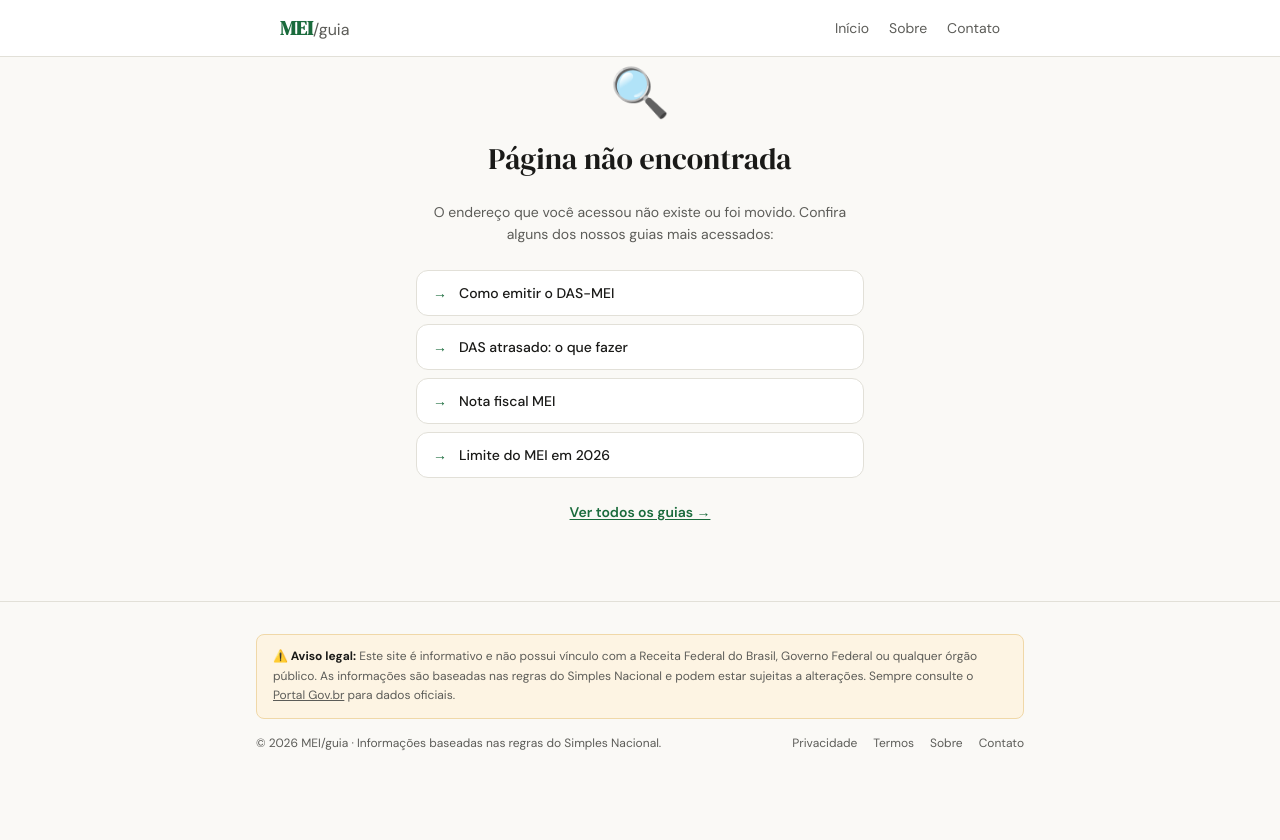
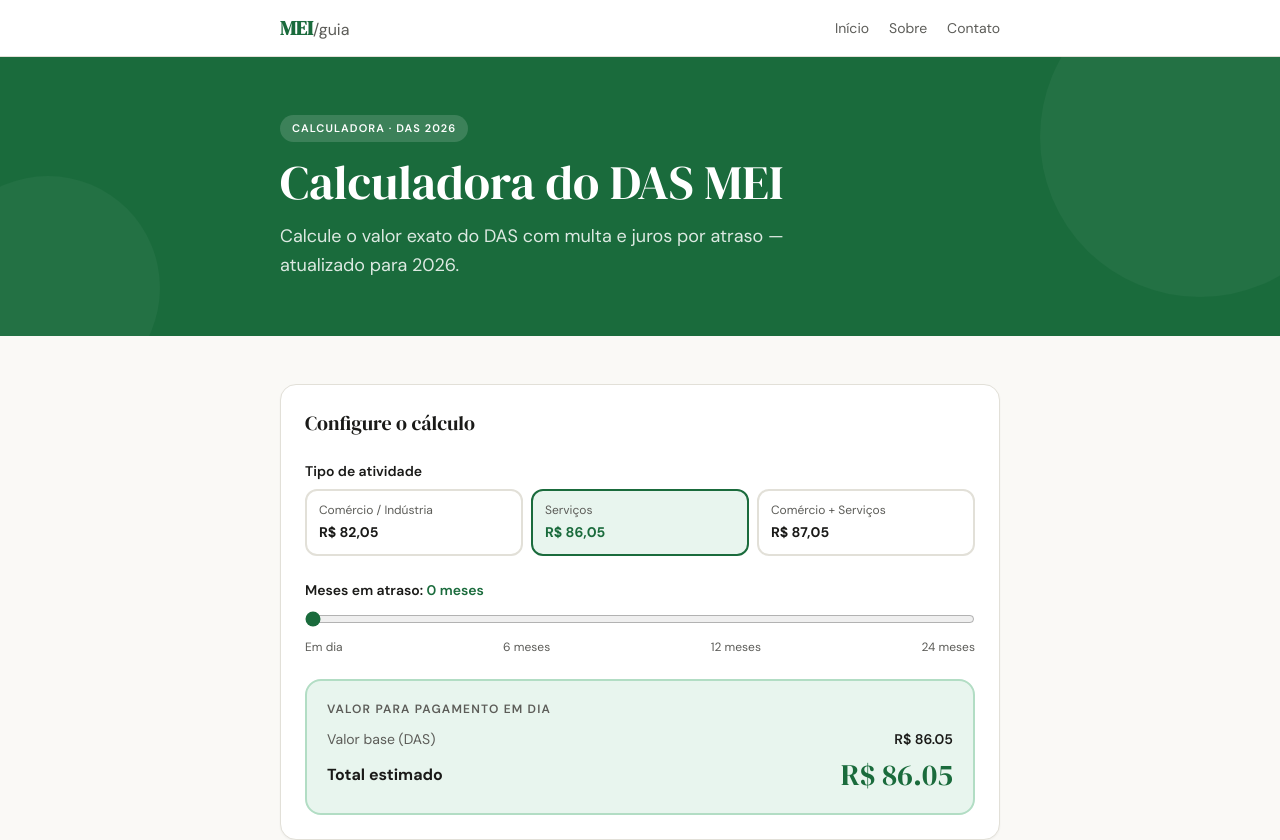
Before and after one commit to LukyAguiar/guiamei.com.br, a Next.js app: page /calculadora-das-mei-atrasado in a window 1280 px wide. Before the commit this address had no page. Shown: the top 840 px of the page. Before the commit the page ends 800 px from the top, so only its background shows below. Built offline with nearby package versions, Linux system fonts and the light colour scheme.

Commit message:
Att calculadora-das-me-atrasado

```diff
--- a/app/calculadora-das-mei/page.tsx
+++ b/app/calculadora-das-mei-atrasado/page.tsx
@@ -207,7 +207,7 @@ export default function Page() {
 
       </div>
 
-      <RelatedPages current="/calculadora-das-mei" />
+      <RelatedPages current="/calculadora-das-mei-atrasado" />
     </main>
   );
 }
--- a/app/mei-irregular-como-regularizar/page.tsx
+++ b/app/mei-irregular-como-regularizar/page.tsx
@@ -109,7 +109,7 @@ export default function Page() {
             <li>→ <InternalLink href="/como-consultar-debitos-mei">Como consultar débitos do MEI</InternalLink></li>
             <li>→ <InternalLink href="/das-atrasado">DAS atrasado: como regularizar</InternalLink></li>
             <li>→ <InternalLink href="/mei-inapto-o-que-significa">MEI inapto: o que significa</InternalLink></li>
-            <li>→ <InternalLink href="/calculadora-das-mei">Calculadora DAS MEI</InternalLink></li>
+            <li>→ <InternalLink href="/calculadora-das-mei-atrasado">Calculadora DAS MEI</InternalLink></li>
             <li>→ <InternalLink href="/o-que-acontece-se-nao-pagar">O que acontece se não pagar</InternalLink></li>
           </ul>
         </AlertBox>
--- a/app/o-que-acontece-se-nao-pagar/page.tsx
+++ b/app/o-que-acontece-se-nao-pagar/page.tsx
@@ -106,7 +106,7 @@ export default function Page() {
           <p className="font-semibold mb-2">🔗 Veja também</p>
           <ul className="space-y-1 text-sm">
             <li>→ <InternalLink href="/das-atrasado">DAS atrasado: como regularizar</InternalLink></li>
-            <li>→ <InternalLink href="/calculadora-das-mei">Calculadora DAS MEI</InternalLink></li>
+            <li>→ <InternalLink href="/calculadora-das-mei-atrasado">Calculadora DAS MEI</InternalLink></li>
             <li>→ <InternalLink href="/mei-irregular-como-regularizar">MEI irregular: como regularizar</InternalLink></li>
             <li>→ <InternalLink href="/como-consultar-debitos-mei">Como consultar débitos do MEI</InternalLink></li>
             <li>→ <InternalLink href="/mei-inapto-o-que-significa">MEI inapto: o que significa</InternalLink></li>
--- a/app/sitemap.ts
+++ b/app/sitemap.ts
@@ -236,7 +236,7 @@ export default function sitemap(): MetadataRoute.Sitemap {
 
     // ── Calculadoras ───────────────────────────────────────────────────────────
     {
-      url: `${baseUrl}/calculadora-das-mei`,
+      url: `${baseUrl}/calculadora-das-mei-atrasado`,
       lastModified: new Date(),
       changeFrequency: 'weekly',
       priority: 0.9,
```
Also changed, not shown: app/calculadora-das-mei-atrasado/layout.tsx (renamed from app/calculadora-das-mei/layout.tsx).
